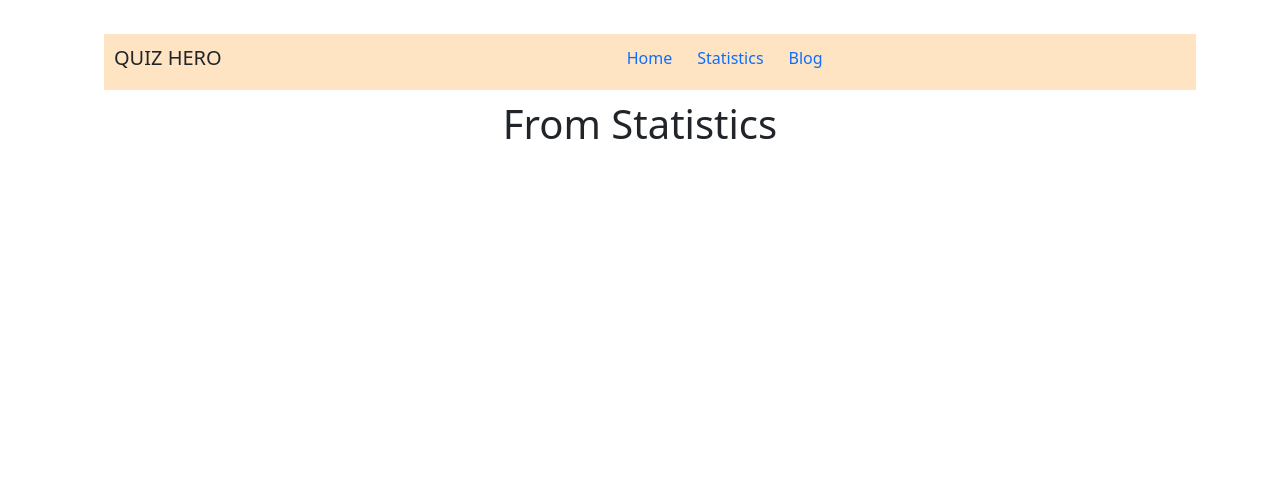
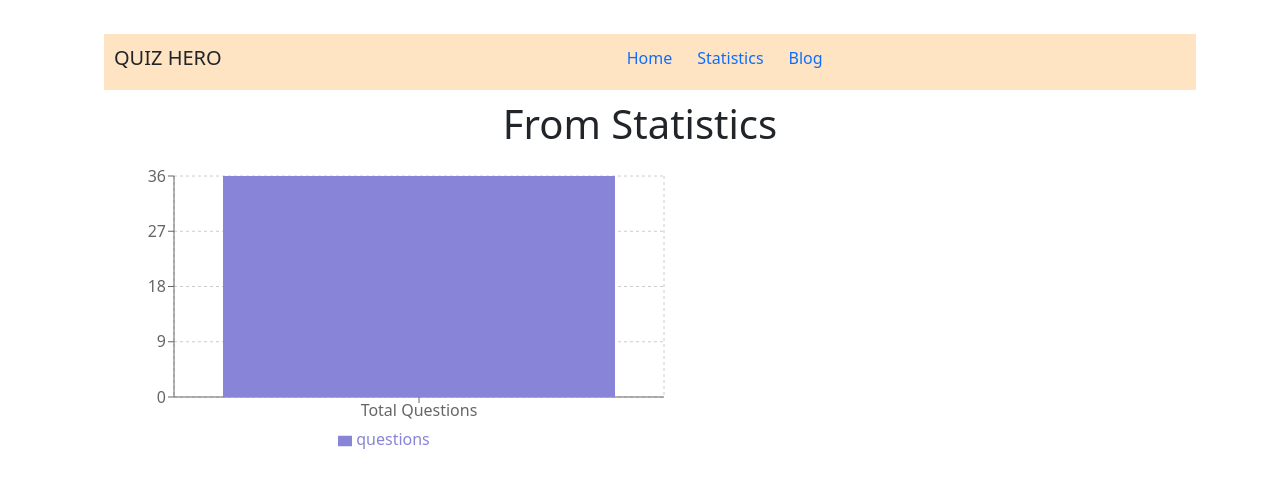
Before and after one commit to jahangirbd18/react-quiz, a React (Create React App) app: page /statistics in a window 1280 px wide. Shown: the top 488 px of the page. Built offline with nearby package versions, Linux system fonts and the light colour scheme.

Commit message:
10th Commith

```diff
--- a/package.json
+++ b/package.json
@@ -14,6 +14,7 @@
     "react-router-dom": "^6.25.1",
     "react-scripts": "5.0.1",
     "react-toastify": "^10.0.5",
+    "recharts": "^2.12.7",
     "web-vitals": "^2.1.4"
   },
   "scripts": {
--- a/src/App.js
+++ b/src/App.js
@@ -41,7 +41,7 @@ function App() {
         { path: '/blog', element: <Blog></Blog> },
       ]
     },
-    { path: '*', element: <div>OOPS! #404# Page not found</div> }
+   { path: '*', element: <div>OOPS! # 404# Page not found</div> }
   ]);
 
   return (
--- a/src/components/Statistics/Statistics.js
+++ b/src/components/Statistics/Statistics.js
@@ -1,9 +1,35 @@
 import React from 'react';
+import { BarChart, Bar, XAxis, YAxis, CartesianGrid, Tooltip, Legend } from 'recharts';
 
 const Statistics = () => {
+    const data = [
+        {
+            name: 'Total Questions',
+            questions: 36,
+        },
+    ];
+
     return (
         <div>
             <h1>From Statistics</h1>
+            <BarChart
+                width={600}
+                height={300}
+                data={data}
+                margin={{
+                    top: 20,
+                    right: 30,
+                    left: 20,
+                    bottom: 5,
+                }}
+            >
+                <CartesianGrid strokeDasharray="3 3" />
+                <XAxis dataKey="name" />
+                <YAxis />
+                <Tooltip />
+                <Legend />
+                <Bar dataKey="questions" fill="#8884d8" />
+            </BarChart>
         </div>
     );
 };
```
Also changed, not shown: 1 other file (tests, documents, lock files or other folders).
